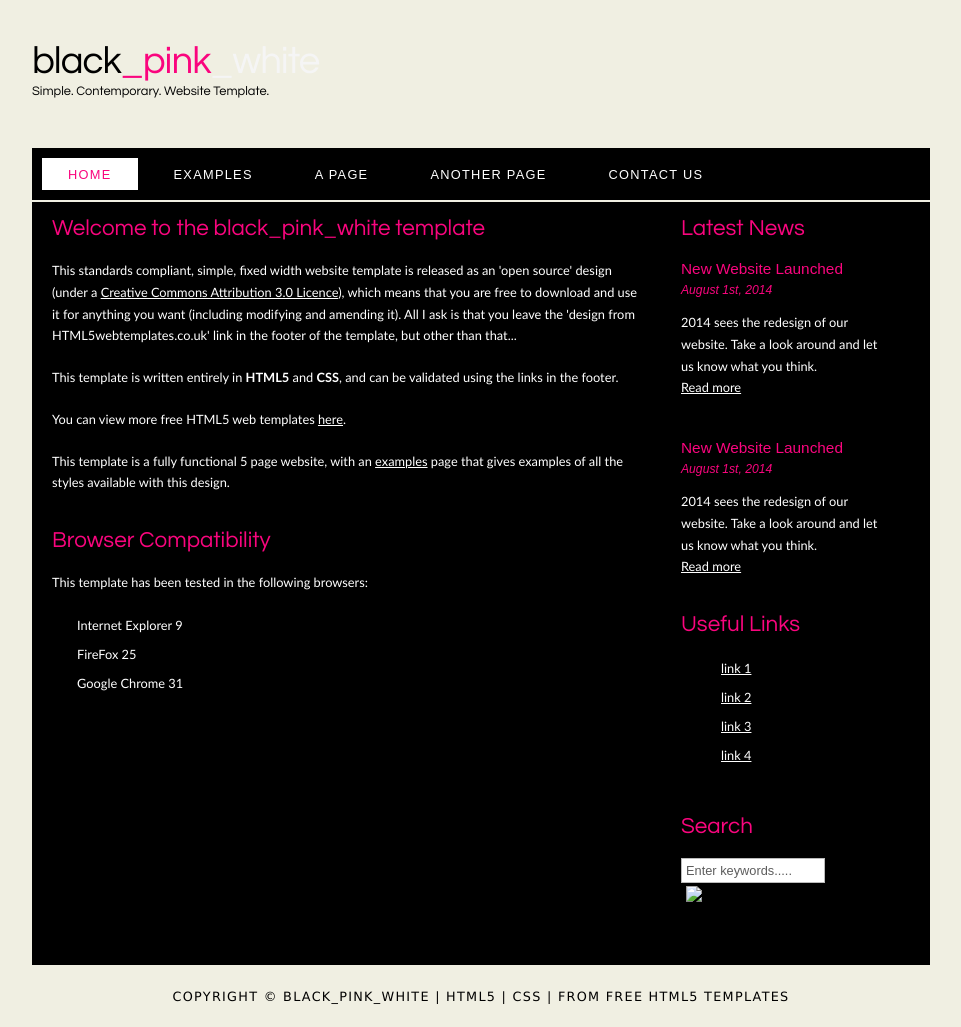
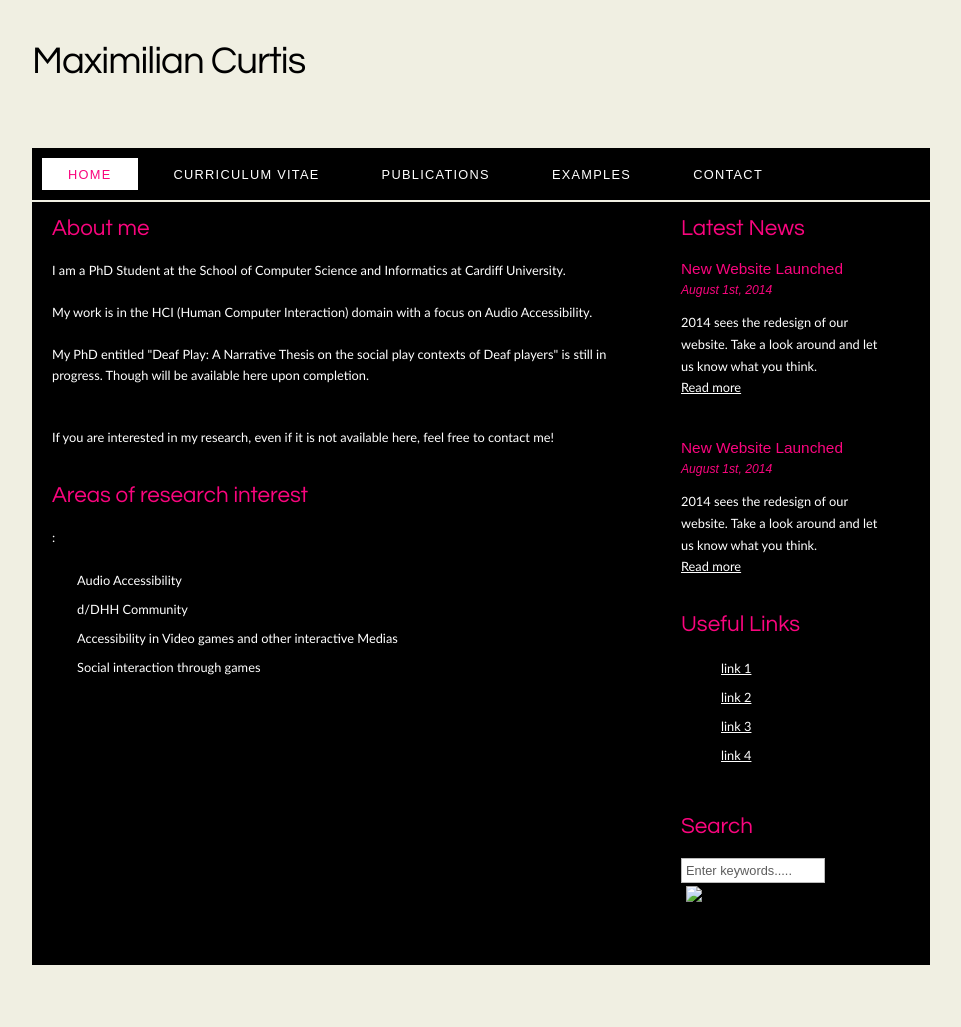
Before and after one commit to DeafGamer6/DeafGamer.github.io, a plain HTML site: page index.html in a window 1280 px wide. Shown: the whole page, without its empty margins (159-1120 px from the left). After the commit the page ends 965 px from the top, so only its background shows below. Drawn offline with Linux system fonts and the light colour scheme.

Commit message:
Update index.html

```diff
--- a/index.html
+++ b/index.html
@@ -2,7 +2,7 @@
 <html>
 
 <head>
-  <title>black_pink_white</title>
+  <title>Maximilian Curtis</title>
   <meta name="description" content="website description" />
   <meta name="keywords" content="website keywords, website keywords" />
   <meta http-equiv="content-type" content="text/html; charset=UTF-8" />
@@ -15,18 +15,18 @@
       <div id="logo">
         <div id="logo_text">
           <!-- class="logo_colour", allows you to change the colour of the text -->
-          <h1><a href="index.html">black<span class="logo_colour">_pink</span><span class="logo_colour2">_white</span></a></h1>
-          <h2>Simple. Contemporary. Website Template.</h2>
+          <h1><a href="index.html">Maximilian Curtis</a></h1>
+          <h2></h2>
         </div>
       </div>
       <div id="menubar">
         <ul id="menu">
           <!-- put class="selected" in the li tag for the selected page - to highlight which page you're on -->
           <li class="selected"><a href="index.html">Home</a></li>
+          <li><a href="CV.html">Curriculum Vitae</a></li>
+          <li><a href="Publications.html">Publications</a></li>
           <li><a href="examples.html">Examples</a></li>
-          <li><a href="page.html">A Page</a></li>
-          <li><a href="another_page.html">Another Page</a></li>
-          <li><a href="contact.html">Contact Us</a></li>
+          <li><a href="contact.html">Contact</a></li>
         </ul>
       </div>
     </div>
@@ -58,22 +58,21 @@
       </div>
       <div id="content">
         <!-- insert the page content here -->
-        <h1>Welcome to the black_pink_white template</h1>
-        <p>This standards compliant, simple, fixed width website template is released as an 'open source' design (under a <a href="http://creativecommons.org/licenses/by/3.0">Creative Commons Attribution 3.0 Licence</a>), which means that you are free to download and use it for anything you want (including modifying and amending it). All I ask is that you leave the 'design from HTML5webtemplates.co.uk' link in the footer of the template, but other than that...</p>
-        <p>This template is written entirely in <strong>HTML5</strong> and <strong>CSS</strong>, and can be validated using the links in the footer.</p>
-        <p>You can view more free HTML5 web templates <a href="http://www.html5webtemplates.co.uk">here</a>.</p>
-        <p>This template is a fully functional 5 page website, with an <a href="examples.html">examples</a> page that gives examples of all the styles available with this design.</p>
-        <h2>Browser Compatibility</h2>
-        <p>This template has been tested in the following browsers:</p>
+        <h1>About me</h1>
+        <p> I am a PhD Student at the School of Computer Science and Informatics at Cardiff University.</p>
+        <p>My work is in the HCI (Human Computer Interaction) domain with a focus on Audio Accessibility.</p>
+        <p>My PhD entitled "Deaf Play: A Narrative Thesis on the social play contexts of Deaf players" is still in progress. Though will be available here upon completion.</p>
+        <p></p>
+        <p>If you are interested in my research, even if it is not available here, feel free to contact me!</p>
+        <h2>Areas of research interest</h2>
+        <p>:</p>
         <ul>
-          <li>Internet Explorer 9</li>
-          <li>FireFox 25</li>
-          <li>Google Chrome 31</li>
+          <li>Audio Accessibility</li>
+          <li>d/DHH Community</li>
+          <li>Accessibility in Video games and other interactive Medias</li>
+          <li>Social interaction through games</li>
         </ul>
       </div>
-    </div>
-    <div id="footer">
-      Copyright &copy; black_pink_white | <a href="http://validator.w3.org/check?uri=referer">HTML5</a> | <a href="http://jigsaw.w3.org/css-validator/check/referer">CSS</a> | from <a href="http://www.html5webtemplates.co.uk">free HTML5 templates</a>
     </div>
   </div>
 </body>
```
